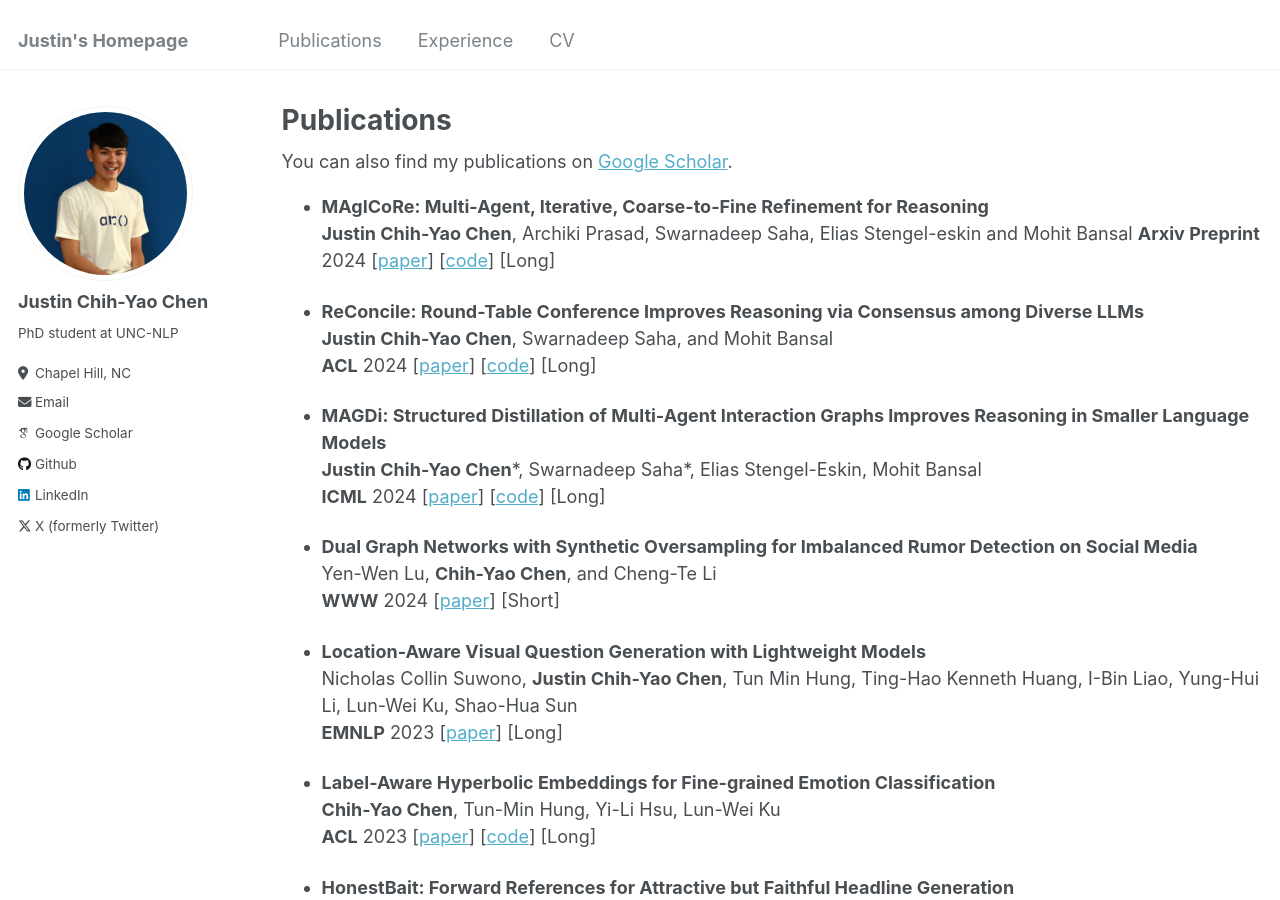
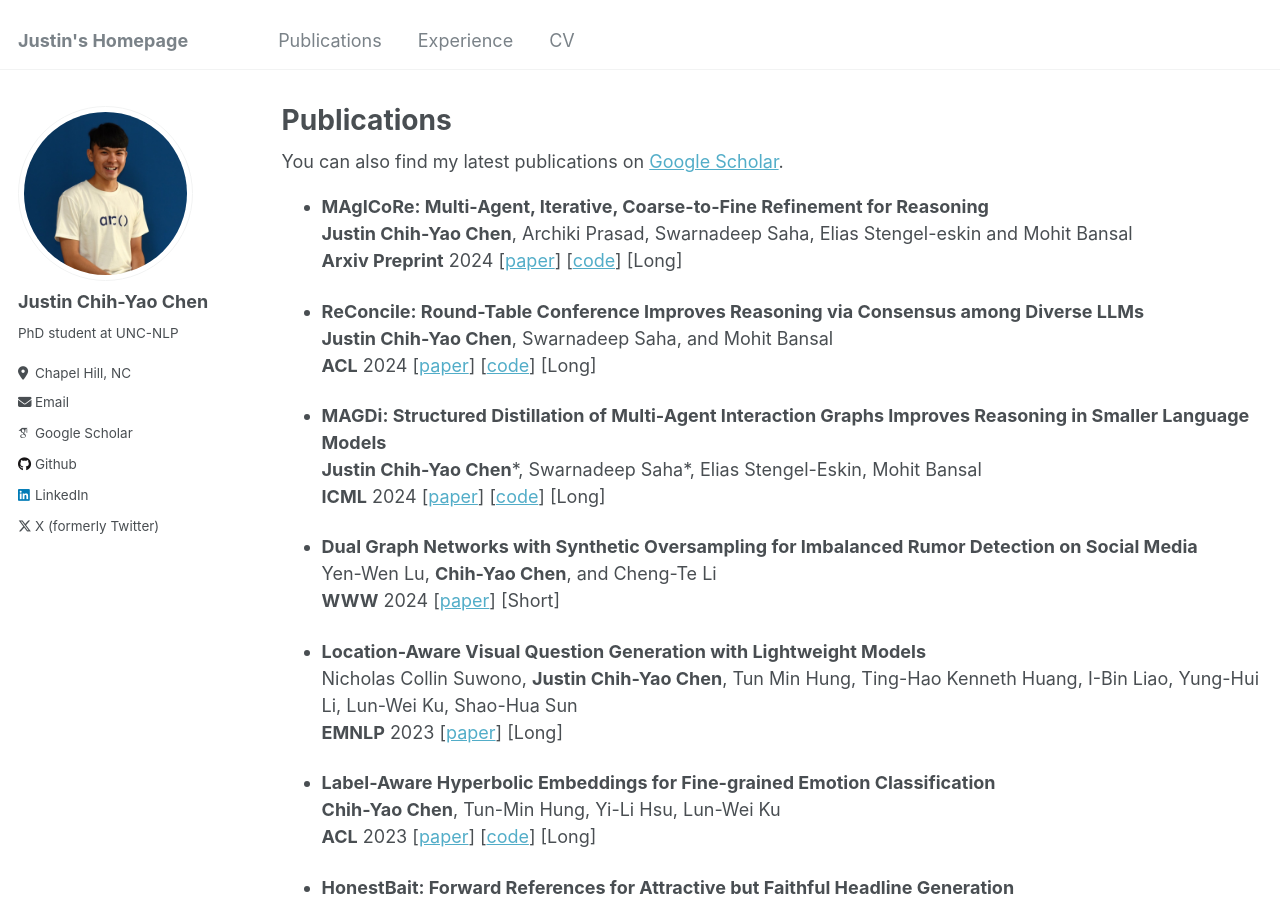
Before and after one commit to dinobby/dinobby.github.io, a Jekyll site: the page built from _pages/publications.md, in a window 1280 px wide and 900 px high. Built offline with Jekyll 4.4.1, drawn with Linux system fonts in a browser that asks for light colours; some web fonts are replaced.

Commit message:
Update publications.md

```diff
--- a/_pages/publications.md
+++ b/_pages/publications.md
@@ -6,12 +6,13 @@ author_profile: true
 ---
 
 {% if site.author.googlescholar %}
-  <div class="wordwrap">You can also find my publications on <a href="{{site.author.googlescholar}}">Google Scholar</a>.</div>
+  <div class="wordwrap">You can also find my latest publications on <a href="{{site.author.googlescholar}}">Google Scholar</a>.</div>
 {% endif %}
 
 {% include base_path %}
+
 * **MAgICoRe: Multi-Agent, Iterative, Coarse-to-Fine Refinement for Reasoning**
-**Justin Chih-Yao Chen**, Archiki Prasad, Swarnadeep Saha, Elias Stengel-eskin and Mohit Bansal
+**Justin Chih-Yao Chen**, Archiki Prasad, Swarnadeep Saha, Elias Stengel-eskin and Mohit Bansal\
 **Arxiv Preprint** 2024 [[paper](https://arxiv.org/abs/2409.12147)] [[code](https://github.com/dinobby/MAgICoRE)] [Long]
 
 * **ReConcile: Round-Table Conference Improves Reasoning via Consensus among Diverse LLMs**
```
